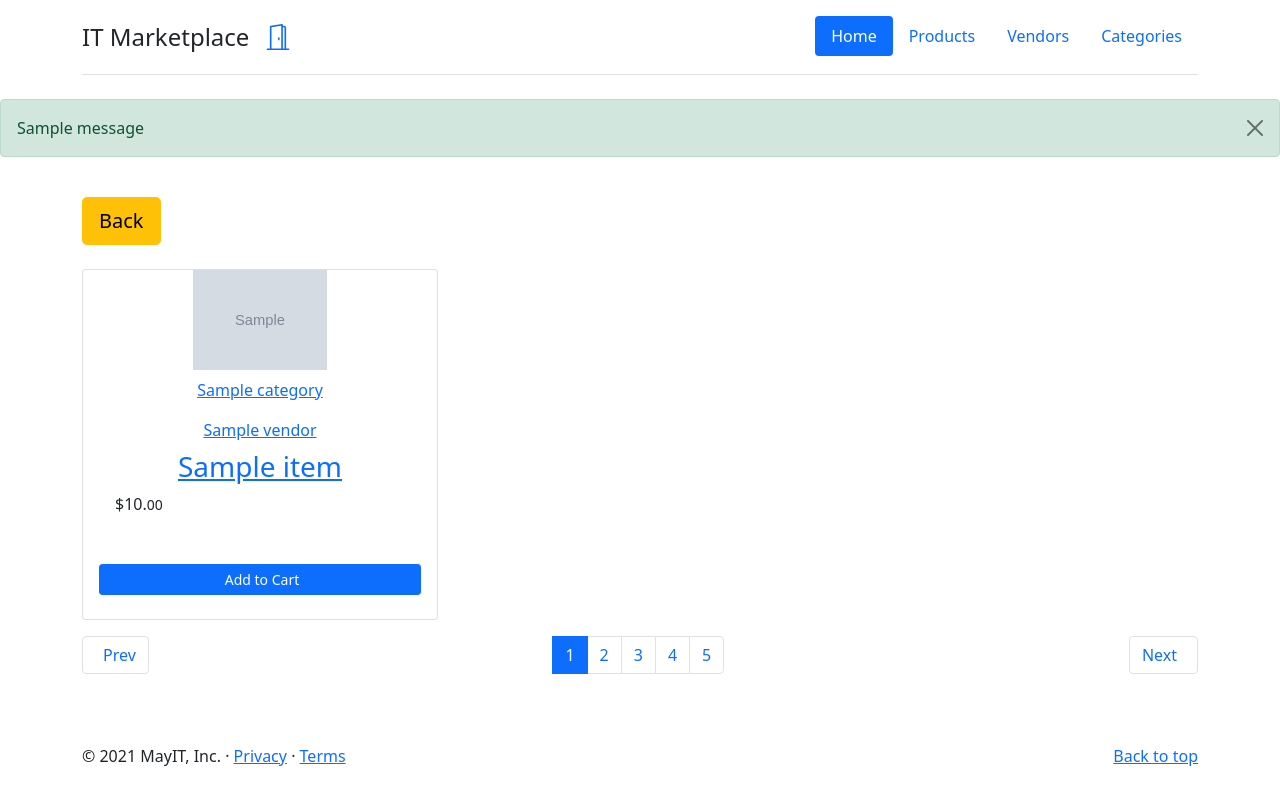
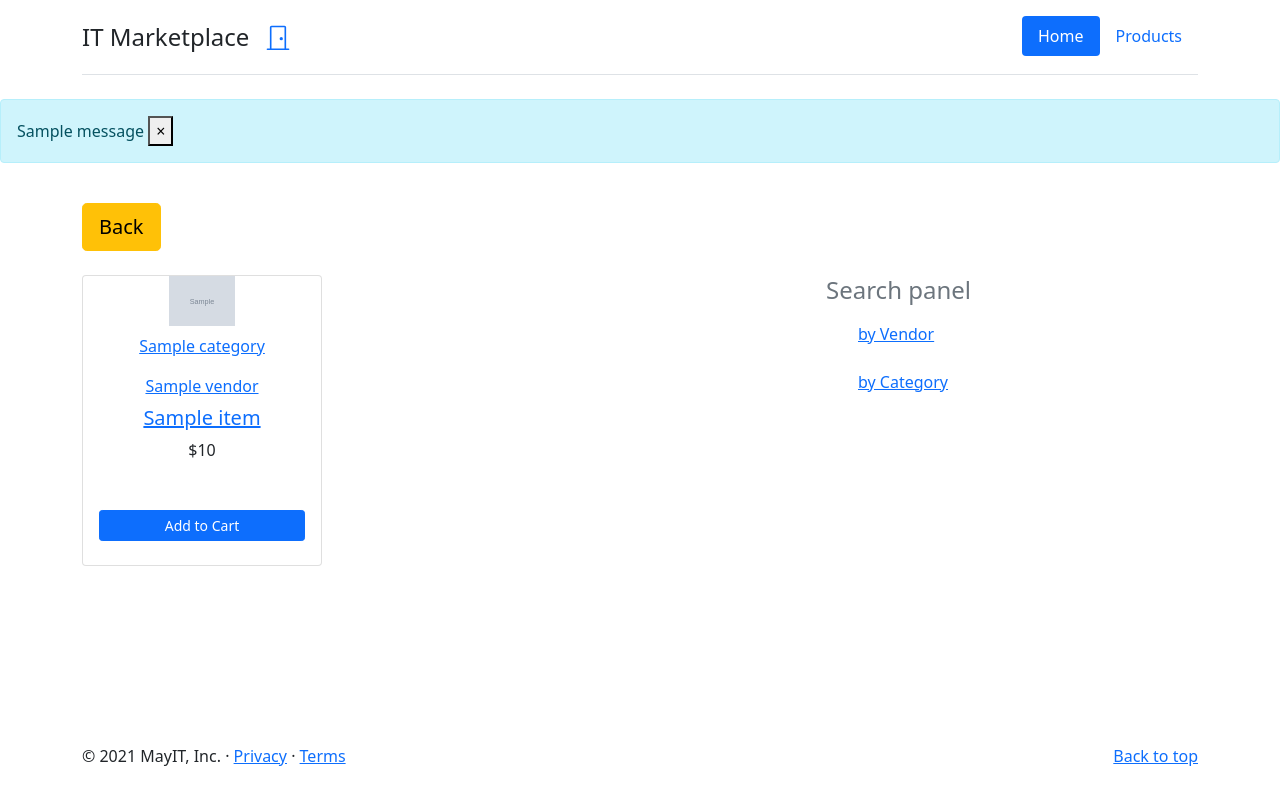
Before and after one commit to Mayson90/Otus, a Django app: template django_ecommerce/main/templates/products/vendor_detail.html in a window 1280 px wide. Run offline with Django 3.2, Linux system fonts and the light colour scheme; the template is opened without the code that fills it: most values are stand-ins (such as "Sample title", 1, 10 or a date in 2020); grey boxes marked "Sample" are stand-in pictures; one stand-in notice (Sample message) is shown; some libraries are stand-ins or nearby versions.

Commit message:
change db to psql, fix queryset for vendors and categories

```diff
--- a/django_ecommerce/main/templates/products/vendor_detail.html
+++ b/django_ecommerce/main/templates/products/vendor_detail.html
@@ -1,34 +1,37 @@
 {% extends "base.html" %}
-{% block title %}
-
-{% endblock %}
 
 {% block content %}
-<section class="text-center mb-4">
 <div class="row">
     <div class="col-1">
-            <a aria-disabled="true" class="btn btn-warning btn-lg" href="{% url 'main:products' %}" role="button"
+        <a aria-disabled="true" class="btn btn-warning btn-lg" href="{% url 'main:vendors' %}" role="button"
            tabindex="-1">Back</a>
     </div>
 </div>
 <br>
+<section class="text-center mb-4">
     <div class="row wow fadeIn">
+        <div class="row">
+            <div class="col-sm-8">
+                <div class="card-group">
                     {% for item in object_list %}
-        <div class="col-lg-4 col-md-6 mb-2">
+                    <div class="col-sm-4">
                         <div class="card">
                             <div class="view overlay">
-                    <img height="100px" src="{{item.img.url}}">
+                                <img height="50px" src="{{item.img.url}}">
                                 <div class="mask rgba-white-slight"></div>
                             </div>
                             <div class="card-body py-2"><a class="product-meta d-block fs-xs"
-                                               href="{% url 'main:category_detail' category_id=item.category.id %}">{{item.category}}</a>
+                                                           href="{% url 'main:category_detail' slug=item.category.id %}">{{item.category}}</a>
                                 <div class="card-body"><a class="product-meta d-block fs-s pb-2"
-                                              href="{% url 'main:vendor_detail' vendor_id=item.vendor.id %}">{{item.vendor}}</a>
-                        <h3 class="product-title fs-sm"><a href="{% url 'main:product_detail' slug=item.slug %}">{{item.name}}</a></h3>
-                        <div class="d-flex justify-content-between">
-                            <div class="product-price"><span class="text-accent">${{item.cost}}.<small>00</small></span>
+                                                          href="{% url 'main:vendor_detail' slug=item.vendor.id %}">{{item.vendor}}</a>
+                                    <h5 class="product-title fs-sm"><a
+                                            href="{{item.get_absolute_url}}">{{item.name}}</a></h5>
+                                    <div class="justify-content-between">
+                                        <div class="product-price"><span
+                                                class="text-accent">${{item.cost}}</span>
                                         </div>
-                            <div class="star-rating"><i class="star-rating-icon ci-star-filled active"></i><i
+                                        <div class="star-rating"><i
+                                                class="star-rating-icon ci-star-filled active"></i><i
                                                 class="star-rating-icon ci-star-filled active"></i><i
                                                 class="star-rating-icon ci-star-filled active"></i><i
                                                 class="star-rating-icon ci-star-filled active"></i><i
@@ -40,32 +43,49 @@
                             <div class="card-body card-body-hidden">
                                 <div class="text-center pb-2">
                                 </div>
-                    <button class="btn btn-primary btn-sm d-block w-100 mb-2" type="button"><i
-                            class="ci-cart fs-sm me-1"></i>Add to Cart
-                    </button>
+                                <a aria-disabled="true" class="btn btn-primary btn-sm d-block w-100 mb-2"
+                                   href="{{item.get_add_to_cart_url}}" role="button" tabindex="-1">Add to Cart</a>
                             </div>
                         </div>
                     </div>
                     {% endfor %}
                 </div>
                 <!-- Pagination-->
+    {% if is_paginated %}
     <nav aria-label="Page navigation" class="d-flex justify-content-between pt-2">
+        {% if page_obj.has_previous %}
         <ul class="pagination">
-            <li class="page-item"><a class="page-link" href="#"><i class="ci-arrow-left me-2"></i>Prev</a></li>
+            <li class="page-item">
+                <a class="page-link" href="?page={{ page_obj.previous_page_number }}">
+                    Prev
+                </a>
+            </li>
         </ul>
+        {% endif %}
         <ul class="pagination">
-            <li class="page-item d-sm-none"><span class="page-link page-link-static">1 / 5</span></li>
-            <li aria-current="page" class="page-item active d-none d-sm-block"><span class="page-link">1<span
-                    class="visually-hidden">(current)</span></span></li>
-            <li class="page-item d-none d-sm-block"><a class="page-link" href="#">2</a></li>
-            <li class="page-item d-none d-sm-block"><a class="page-link" href="#">3</a></li>
-            <li class="page-item d-none d-sm-block"><a class="page-link" href="#">4</a></li>
-            <li class="page-item d-none d-sm-block"><a class="page-link" href="#">5</a></li>
+            <li class="page-item active">
+                <a href="?page={{ page_obj.number }}">
+                        <span class="page-link">{{ page_obj.number }}</span>
+                </a>
+            </li>
+            </li>
         </ul>
+        {% if page_obj.has_next %}
         <ul class="pagination">
-            <li class="page-item"><a aria-label="Next" class="page-link" href="#">Next<i
-                    class="ci-arrow-right ms-2"></i></a></li>
+            <li class="page-item">
+                <a aria-label="Next" class="page-link" href="?page={{ page_obj.next_page_number }}">
+                Next
+                </a>
+            </li>
         </ul>
+        {% endif %}
     </nav>
+    {% endif %}
+            </div>
+            <div class="col-md-4 mb-4">
+                {% include "search_snippet.html" %}
+            </div>
+        </div>
+    </div>
 </section>
 {% endblock %}
--- a/django_ecommerce/main/templates/products/vendors.html
+++ b/django_ecommerce/main/templates/products/vendors.html
@@ -6,7 +6,7 @@
 <ul>
     {% for item in object_list %}
     <li>
-        <a href="{% url 'main:vendor_detail' slug=item.slug %}">{{item.vendor.name}}</a>
+        <a href="{% url 'main:vendor_detail' slug=item.vendor.id %}">{{item.vendor.name}}</a>
     </li>
     {% endfor %}
 </ul>
--- a/django_ecommerce/main/urls.py
+++ b/django_ecommerce/main/urls.py
@@ -12,9 +12,9 @@
     path('products/', ProductsListView.as_view(), name='products'),
     path('product/<slug>/', ProductsDetailView.as_view(), name='product_detail'),
     path('vendors/', VendorsListView.as_view(), name='vendors'),
-    path('vendor-detail/<slug>/', VendorDetailsListView.as_view(), name='vendor_detail'),
-    path('categores/', CategoryListView.as_view(), name='categories'),
-    path('category-detail/<slug>/', CategoryDetailsListView.as_view(), name='category_detail'),
+    path('vendor_detail/<slug>/', VendorDetailsListView.as_view(), name='vendor_detail'),
+    path('categories/', CategoryListView.as_view(), name='categories'),
+    path('category_detail/<slug>/', CategoryDetailsListView.as_view(), name='category_detail'),
     path('order-summary/', OrderSummaryView.as_view(), name='order_summary'),
     path('checkout/', CheckoutView.as_view(), name='checkout'),
     path('add-to-cart/<slug>/', add_to_cart, name='add_to_cart'),
--- a/django_ecommerce/templates/base.html
+++ b/django_ecommerce/templates/base.html
@@ -7,12 +7,14 @@
 <body class="d-flex flex-column h-100">
 {% include "navmenu.html" %}
 {% if messages %}
-    {% for message in messages %}
-        <div class="alert alert-{{ message.tags }} alert-dismissible fade show" role="alert">
-          {{ message }}
-            <button type="button" class="btn-close" aria-label="Close"></button>
-        </div>
-    {% endfor %}
+{% for message in messages %}
+<div class="alert alert-info alert-dismissible fade show" role="alert">
+  {{message}}
+  <button type="button" class="close" data-dismiss="alert" aria-label="Close">
+    <span aria-hidden="true">&times;</span>
+  </button>
+</div>
+{% endfor %}
 {% endif %}
 <main class="flex-shrink-0">
     <div class="container">
--- a/django_ecommerce/templates/navmenu.html
+++ b/django_ecommerce/templates/navmenu.html
@@ -6,32 +6,36 @@
             <span class="fs-4">IT Marketplace</span>
         </a>
         {% if request.user.is_authenticated %}
-            <a class="nav-link active me-md-auto" href="{% url 'main:order_summary' %}">
-              <span> {{ request.user|cart_product_count }} </span>
-                <svg xmlns="http://www.w3.org/2000/svg" height="22" fill="currentColor" class="bi bi-bag" viewBox="0 0 16 16">
-                    <path d="M8 1a2.5 2.5 0 0 1 2.5 2.5V4h-5v-.5A2.5 2.5 0 0 1 8 1zm3.5 3v-.5a3.5 3.5 0 1 0-7 0V4H1v10a2 2 0 0 0 2 2h10a2 2 0 0 0 2-2V4h-3.5zM2 5h12v9a1 1 0 0 1-1 1H3a1 1 0 0 1-1-1V5z"/>
-                </svg>
-            </a>
         <a class="nav-link active me-md-auto" href="{% url 'users:logout' %}">
-                <svg xmlns="http://www.w3.org/2000/svg" height="26" fill="currentColor" class="bi bi-door-closed" viewBox="0 0 16 16">
-                    <path d="M3 2a1 1 0 0 1 1-1h8a1 1 0 0 1 1 1v13h1.5a.5.5 0 0 1 0 1h-13a.5.5 0 0 1 0-1H3V2zm1 13h8V2H4v13z"/>
-                    <path d="M9 9a1 1 0 1 0 2 0 1 1 0 0 0-2 0z"/>
-                </svg>
-            </a>
-          {% else %}
-            <a class="nav-link active me-md-auto" href="{% url 'users:login' %}">
             <svg class="bi bi-door-open" fill="currentColor" height="26" viewBox="0 0 16 16" width="26"
                  xmlns="http://www.w3.org/2000/svg">
                 <path d="M8.5 10c-.276 0-.5-.448-.5-1s.224-1 .5-1 .5.448.5 1-.224 1-.5 1z"/>
                 <path d="M10.828.122A.5.5 0 0 1 11 .5V1h.5A1.5 1.5 0 0 1 13 2.5V15h1.5a.5.5 0 0 1 0 1h-13a.5.5 0 0 1 0-1H3V1.5a.5.5 0 0 1 .43-.495l7-1a.5.5 0 0 1 .398.117zM11.5 2H11v13h1V2.5a.5.5 0 0 0-.5-.5zM4 1.934V15h6V1.077l-6 .857z"/>
             </svg>
         </a>
+        <a class="nav-link active me-md-auto" href="{% url 'main:order_summary' %}">
+            <span> {{ request.user|cart_product_count }} </span>
+            <svg xmlns="http://www.w3.org/2000/svg" height="22" fill="currentColor" class="bi bi-bag"
+                 viewBox="0 0 16 16">
+                <path d="M8 1a2.5 2.5 0 0 1 2.5 2.5V4h-5v-.5A2.5 2.5 0 0 1 8 1zm3.5 3v-.5a3.5 3.5 0 1 0-7 0V4H1v10a2 2 0 0 0 2 2h10a2 2 0 0 0 2-2V4h-3.5zM2 5h12v9a1 1 0 0 1-1 1H3a1 1 0 0 1-1-1V5z"/>
+            </svg>
+        </a>
+        {% else %}
+        <a class="nav-link active me-md-auto" href="{% url 'users:login' %}">
+            <svg xmlns="http://www.w3.org/2000/svg" height="26" fill="currentColor" class="bi bi-door-closed"
+                 viewBox="0 0 16 16">
+                <path d="M3 2a1 1 0 0 1 1-1h8a1 1 0 0 1 1 1v13h1.5a.5.5 0 0 1 0 1h-13a.5.5 0 0 1 0-1H3V2zm1 13h8V2H4v13z"/>
+                <path d="M9 9a1 1 0 1 0 2 0 1 1 0 0 0-2 0z"/>
+            </svg>
+        </a>
         {% endif %}
         <ul class="nav nav-pills">
-            <li class="nav-item"><a aria-current="page" class="nav-link active" href="{% url 'main:home' %}">Home</a></li>
+            <li class="nav-item"><a aria-current="page" class="nav-link active" href="{% url 'main:home' %}">Home</a>
+            </li>
             <li class="nav-item"><a class="nav-link" href="{% url 'main:products' %}">Products</a></li>
-            <li class="nav-item"><a class="nav-link" href="{% url 'main:vendors' %}">Vendors</a></li>
-            <li class="nav-item"><a class="nav-link" href="{% url 'main:categories' %}">Categories</a></li>
         </ul>
     </header>
+    {% if request.user.is_authenticated %}
+    <div class="alert alert-primary s" role="alert">Welcome, <strong>{{user.username}}</strong>!</div>
+    {% endif %}
 </div>
--- /dev/null
+++ b/django_ecommerce/templates/search_snippet.html
@@ -0,0 +1,11 @@
+<div class="col-md-12 mb-4">
+    <h4 class="d-flex justify-content-between align-items-center mb-3">
+        <span class="text-muted">Search panel</span>
+        <span class="badge badge-secondary badge-pill">123</span>
+    </h4>
+    <ul>
+        <a href="{% url 'main:vendors' %}" class="d-flex">by Vendor</a>
+        <br>
+        <a href="{% url 'main:categories' %}" class="d-flex">by Category</a>
+    </ul>
+</div>
--- a/pyproject.toml
+++ b/pyproject.toml
@@ -14,6 +14,7 @@
 django-crispy-forms = "^1.12.0"
 
 [tool.poetry.dev-dependencies]
+psycopg2-binary = "^2.9.1"
 
 [build-system]
 requires = ["poetry-core>=1.0.0"]
```
Also changed, not shown: django_ecommerce/django_ecommerce/settings.py (+6 -2 lines), django_ecommerce/main/templates/products/category_detail.html (+46 -26 lines), django_ecommerce/main/templates/products/product_detail.html (+10 -5 lines), django_ecommerce/main/templates/products/products.html (+26 -16 lines), django_ecommerce/main/views.py (+17 -20 lines), 1 other file. Lines whose indentation alone changed are shown as unchanged.
